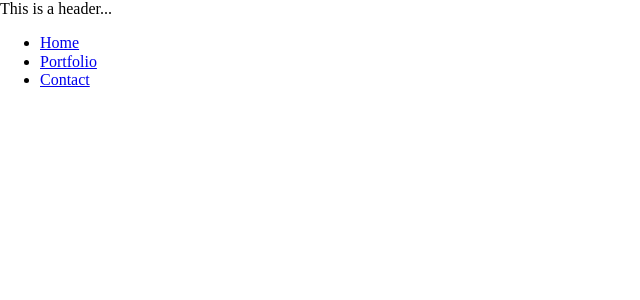
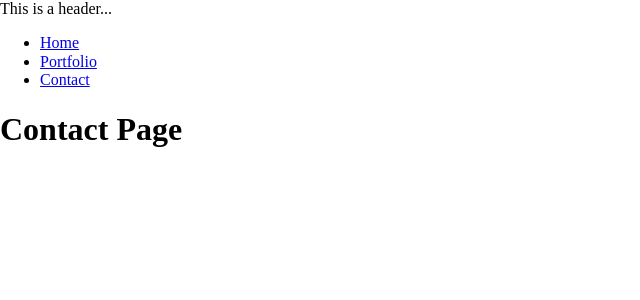
Before and after one commit to Abdilar/my-portfolio, a React app: page /contact in a window 1280 px wide. Shown: the top 300 px of the page, without its empty margins (0-640 px from the left). Built offline with nearby package versions, Linux system fonts and the light colour scheme.

Commit message:
create contact page

```diff
--- /dev/null
+++ b/src/pages/Contact/Contact.page.js
@@ -0,0 +1,15 @@
+import React from 'react';
+
+export default class ContactPage extends React.Component {
+  constructor(props) {
+    super(props);
+  }
+
+  render() {
+    return (
+        <section>
+          <h1>Contact Page</h1>
+        </section>
+    );
+  }
+}
```
Also changed, not shown: src/pages/index.js (+7 -1 lines).
